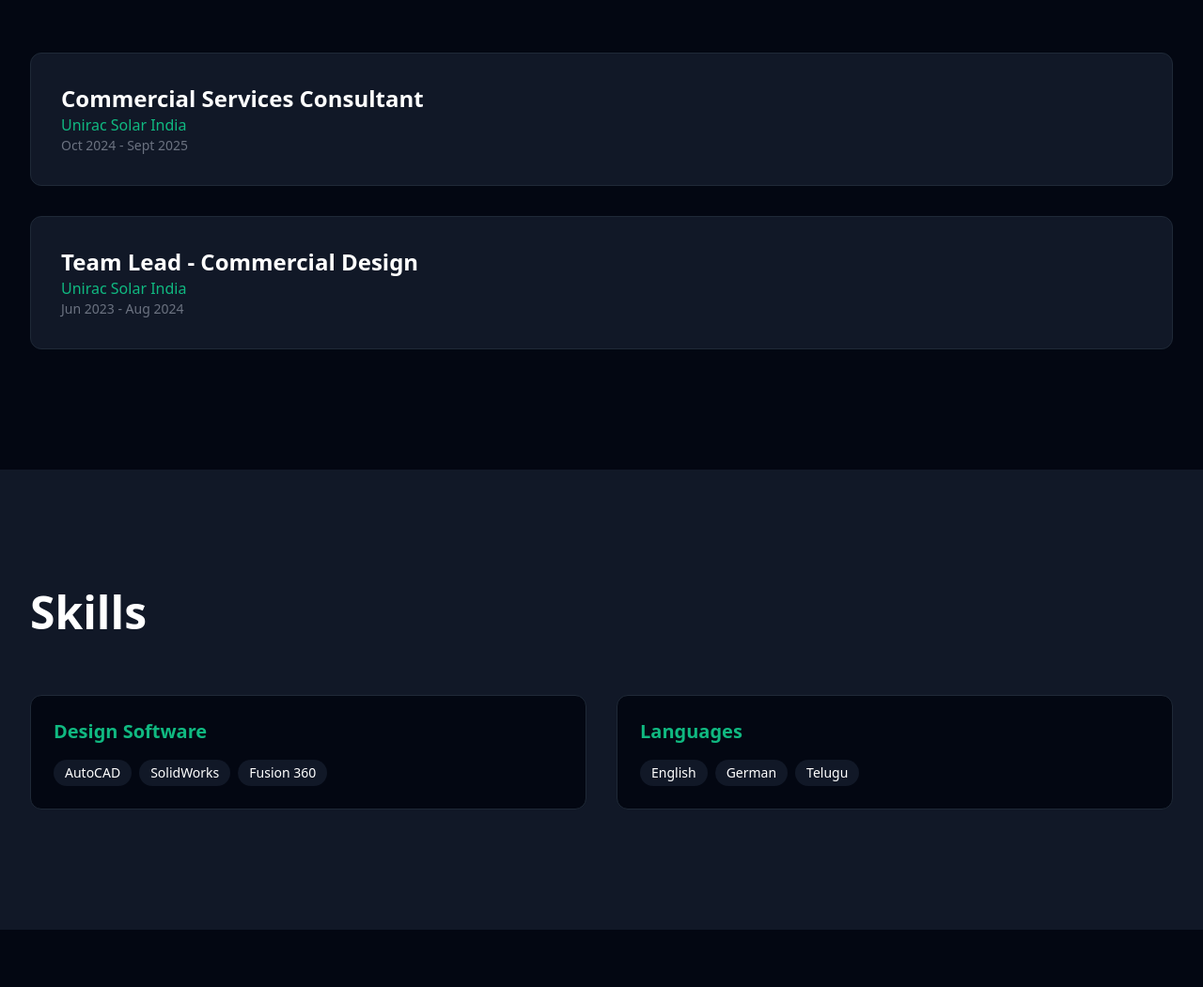
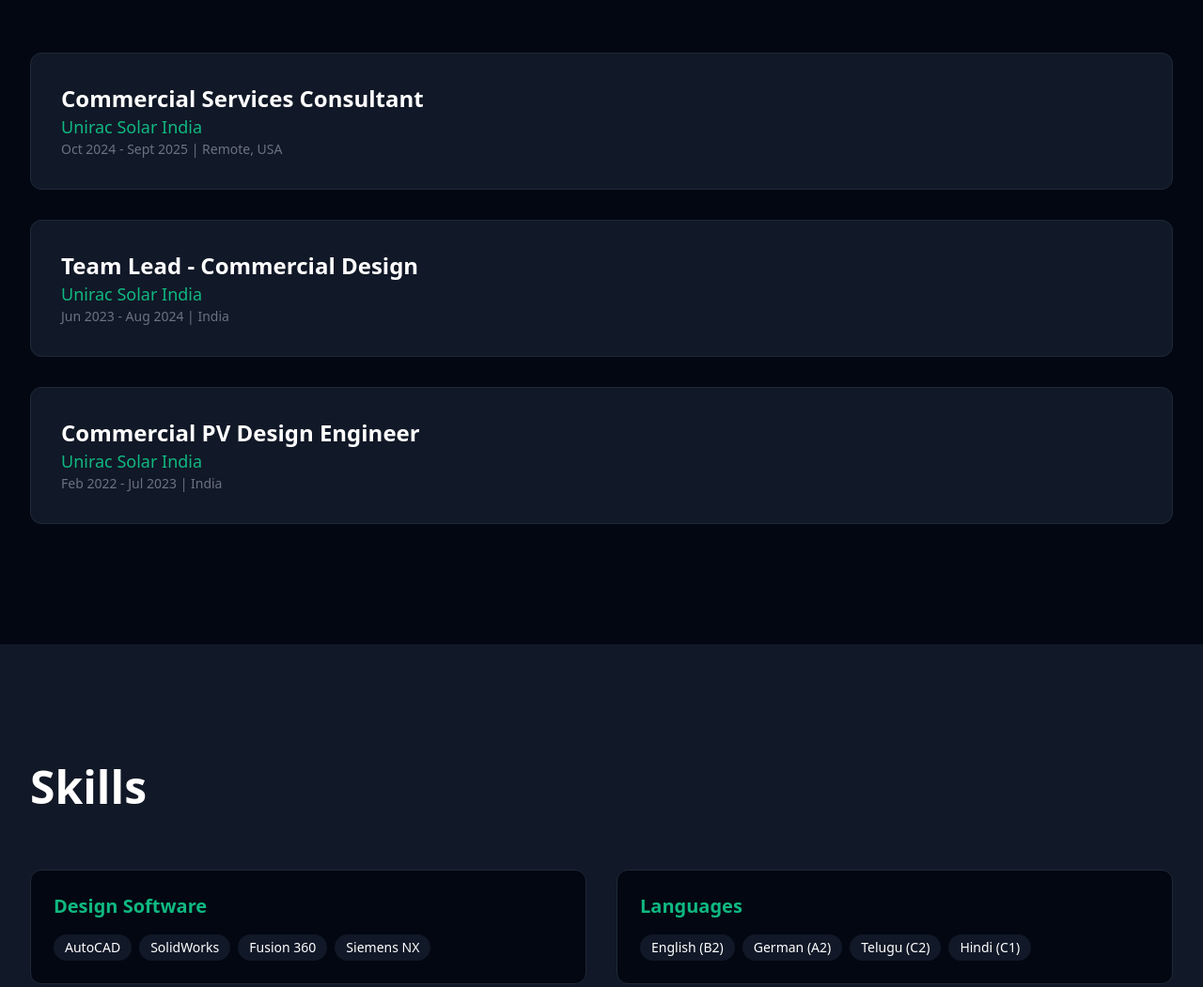
Before and after one commit to Jay-9515/jayasurya-portfolio, a plain HTML site: page index.html in a window 1280 px wide. Shown: the part 984-2035 px from the top of the page at 94% size. Drawn offline with nearby package versions, Linux system fonts and the light colour scheme.

Commit message:
Update homepage with new design

```diff
--- a/index.html
+++ b/index.html
@@ -1,3 +1,4 @@
+<!DOCTYPE html>
 <html lang="en">
 <head>
     <meta charset="UTF-8">
@@ -20,7 +21,7 @@
         </div>
     </nav>
 
-    <section id="home" class="min-h-screen flex items-center justify-center px-8 pt-20">
+    <section id="home" class="min-h-screen flex items-center justify-center px-8 pt-20" style="background: linear-gradient(135deg, #0a0f0d 0%, #1a2f23 50%, #0d1b14 100%);">
         <div class="max-w-7xl mx-auto text-center">
             <h1 class="text-6xl md:text-8xl font-bold mb-6">Jaya Surya Pendem</h1>
             <p class="text-xl md:text-2xl text-gray-400 mb-8">Building bridges between innovation and sustainability</p>
@@ -41,13 +42,18 @@
             <div class="space-y-8">
                 <div class="bg-gray-900 border border-gray-800 p-8 rounded-xl">
                     <h3 class="text-2xl font-bold">Commercial Services Consultant</h3>
-                    <p class="text-emerald-500">Unirac Solar India</p>
-                    <p class="text-sm text-gray-500">Oct 2024 - Sept 2025</p>
+                    <p class="text-emerald-500 text-lg">Unirac Solar India</p>
+                    <p class="text-sm text-gray-500">Oct 2024 - Sept 2025 | Remote, USA</p>
                 </div>
                 <div class="bg-gray-900 border border-gray-800 p-8 rounded-xl">
                     <h3 class="text-2xl font-bold">Team Lead - Commercial Design</h3>
-                    <p class="text-emerald-500">Unirac Solar India</p>
-                    <p class="text-sm text-gray-500">Jun 2023 - Aug 2024</p>
+                    <p class="text-emerald-500 text-lg">Unirac Solar India</p>
+                    <p class="text-sm text-gray-500">Jun 2023 - Aug 2024 | India</p>
+                </div>
+                <div class="bg-gray-900 border border-gray-800 p-8 rounded-xl">
+                    <h3 class="text-2xl font-bold">Commercial PV Design Engineer</h3>
+                    <p class="text-emerald-500 text-lg">Unirac Solar India</p>
+                    <p class="text-sm text-gray-500">Feb 2022 - Jul 2023 | India</p>
                 </div>
             </div>
         </div>
@@ -63,14 +69,16 @@
                         <span class="px-3 py-1 bg-gray-900 text-sm rounded-full">AutoCAD</span>
                         <span class="px-3 py-1 bg-gray-900 text-sm rounded-full">SolidWorks</span>
                         <span class="px-3 py-1 bg-gray-900 text-sm rounded-full">Fusion 360</span>
+                        <span class="px-3 py-1 bg-gray-900 text-sm rounded-full">Siemens NX</span>
                     </div>
                 </div>
                 <div class="bg-gray-950 border border-gray-800 p-6 rounded-xl">
                     <h3 class="text-xl font-bold text-emerald-500 mb-4">Languages</h3>
                     <div class="flex flex-wrap gap-2">
-                        <span class="px-3 py-1 bg-gray-900 text-sm rounded-full">English</span>
-                        <span class="px-3 py-1 bg-gray-900 text-sm rounded-full">German</span>
-                        <span class="px-3 py-1 bg-gray-900 text-sm rounded-full">Telugu</span>
+                        <span class="px-3 py-1 bg-gray-900 text-sm rounded-full">English (B2)</span>
+                        <span class="px-3 py-1 bg-gray-900 text-sm rounded-full">German (A2)</span>
+                        <span class="px-3 py-1 bg-gray-900 text-sm rounded-full">Telugu (C2)</span>
+                        <span class="px-3 py-1 bg-gray-900 text-sm rounded-full">Hindi (C1)</span>
                     </div>
                 </div>
             </div>
@@ -81,9 +89,9 @@
         <div class="max-w-4xl mx-auto text-center">
             <h2 class="text-5xl font-bold mb-8">Let's Connect</h2>
             <p class="text-xl text-gray-400 mb-12">Interested in sustainable design? Let's talk.</p>
-            <div class="flex justify-center gap-4">
-                <a href="mailto:jayasuryapendem0@gmail.com" class="bg-white text-black px-12 py-4">Email Me</a>
-                <a href="https://linkedin.com/in/jaya-surya-pendem" class="border border-gray-700 px-12 py-4">LinkedIn</a>
+            <div class="flex flex-col sm:flex-row justify-center gap-4">
+                <a href="mailto:jayasuryapendem0@gmail.com" class="bg-white text-black px-12 py-4 hover:bg-gray-200">Email Me</a>
+                <a href="https://linkedin.com/in/jaya-surya-pendem" class="border border-gray-700 px-12 py-4 hover:bg-gray-900">LinkedIn</a>
             </div>
         </div>
     </section>
```
